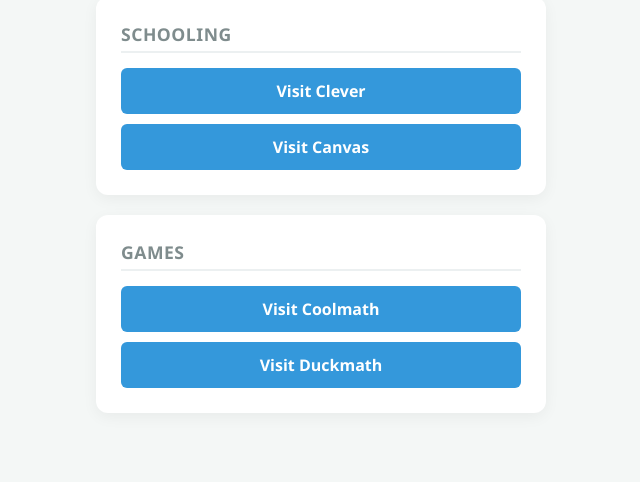
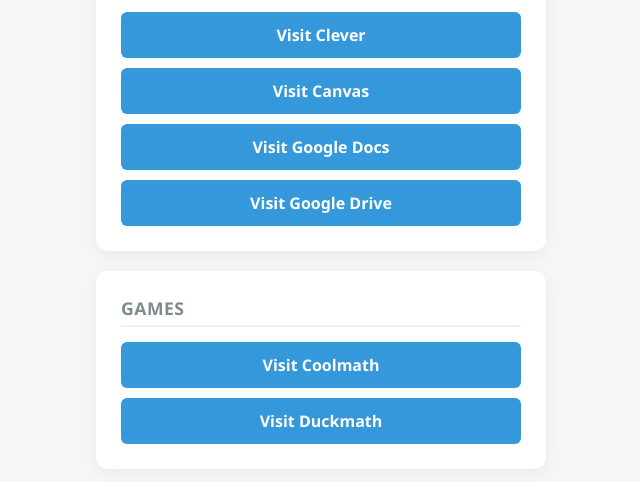
Before and after one commit to lguo309-droid/DMS-LinkCenter, a plain HTML site: page index.html in a window 1280 px wide. Shown: the part 228-710 px from the top of the page, without its empty margins (319-959 px from the left). Drawn offline with Linux system fonts and the light colour scheme.

Commit message:
Increase Links

```diff
--- a/index.html
+++ b/index.html
@@ -11,6 +11,8 @@
             <h4>Schooling</h4>
             <a href="https://clever.com" target="_blank">Visit Clever</a>
             <a href="https://phm.instructure.com" target="_blank">Visit Canvas</a>
+            <a href="https://docs.google.com" target="_blank">Visit Google Docs</a>
+            <a href="https://drive.google.com" target="_blank">Visit Google Drive</a>
         </div>
 
         <div>
```
